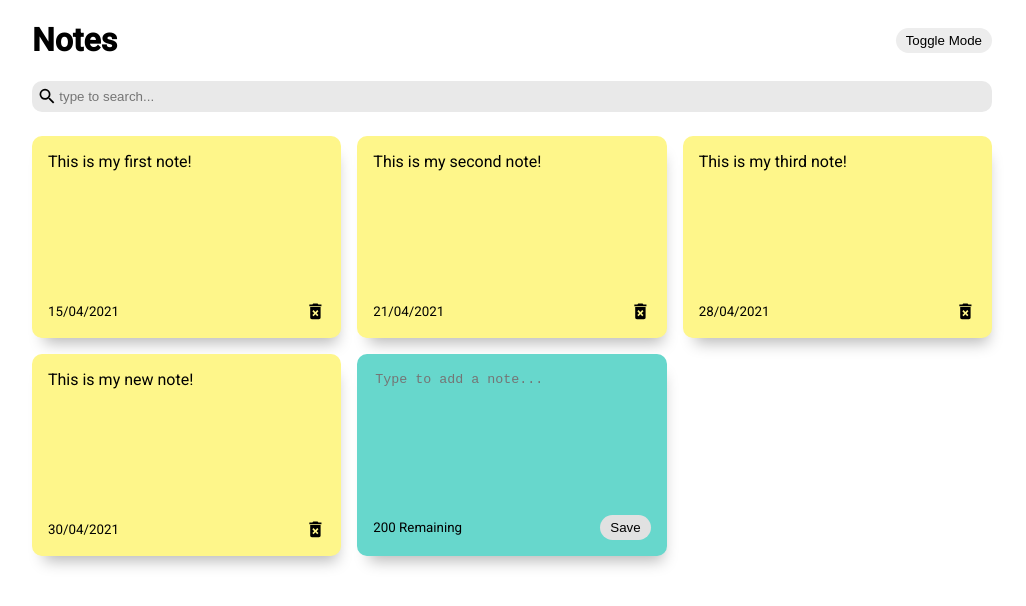
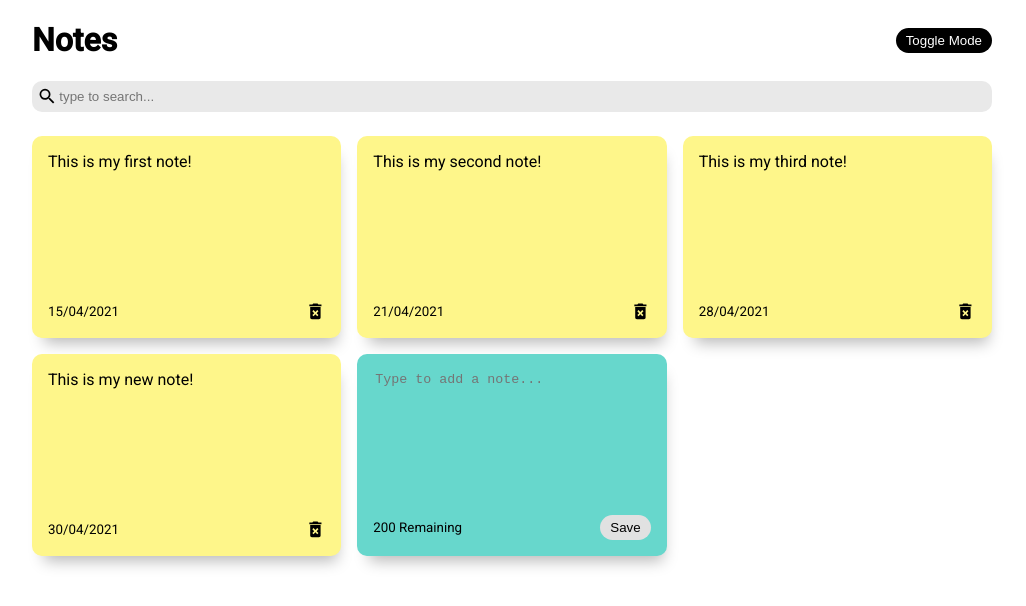
Before and after one commit to oheneadj/notes-app, a React (Create React App) app: page / in a window 1280 px wide. In both pictures the pointer is over the button "Toggle Mode". Shown: the top 606 px of the page, without its empty margins (128-1154 px from the left). Built offline with nearby package versions, Linux system fonts and the light colour scheme.

Commit message:
Update index.css

```diff
--- a/src/index.css
+++ b/src/index.css
@@ -66,8 +66,10 @@ textarea:focus {
 }
 
 .save:hover {
-	background-color: #ededed;
+	background-color: black;
 	cursor: pointer;
+	color:white;
+	transition: all ease-in-out 0.2s;
 }
 
 .note {
```
